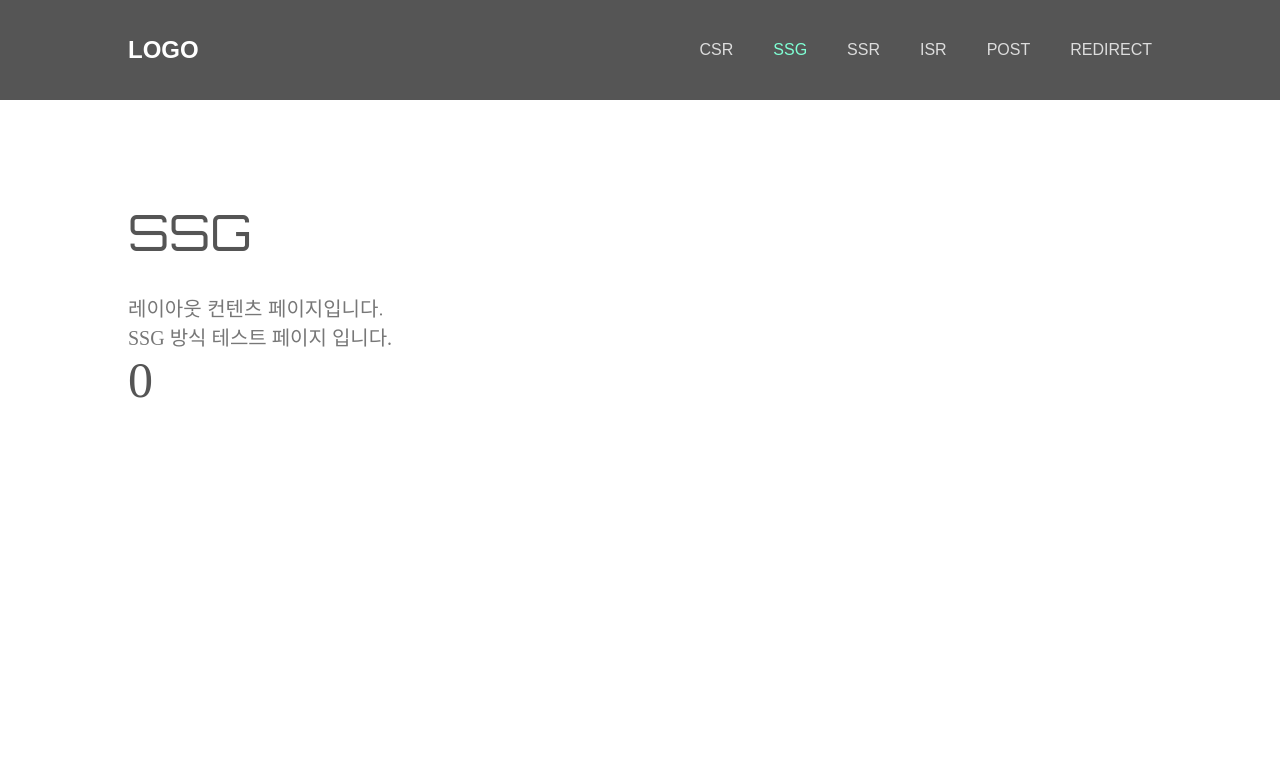
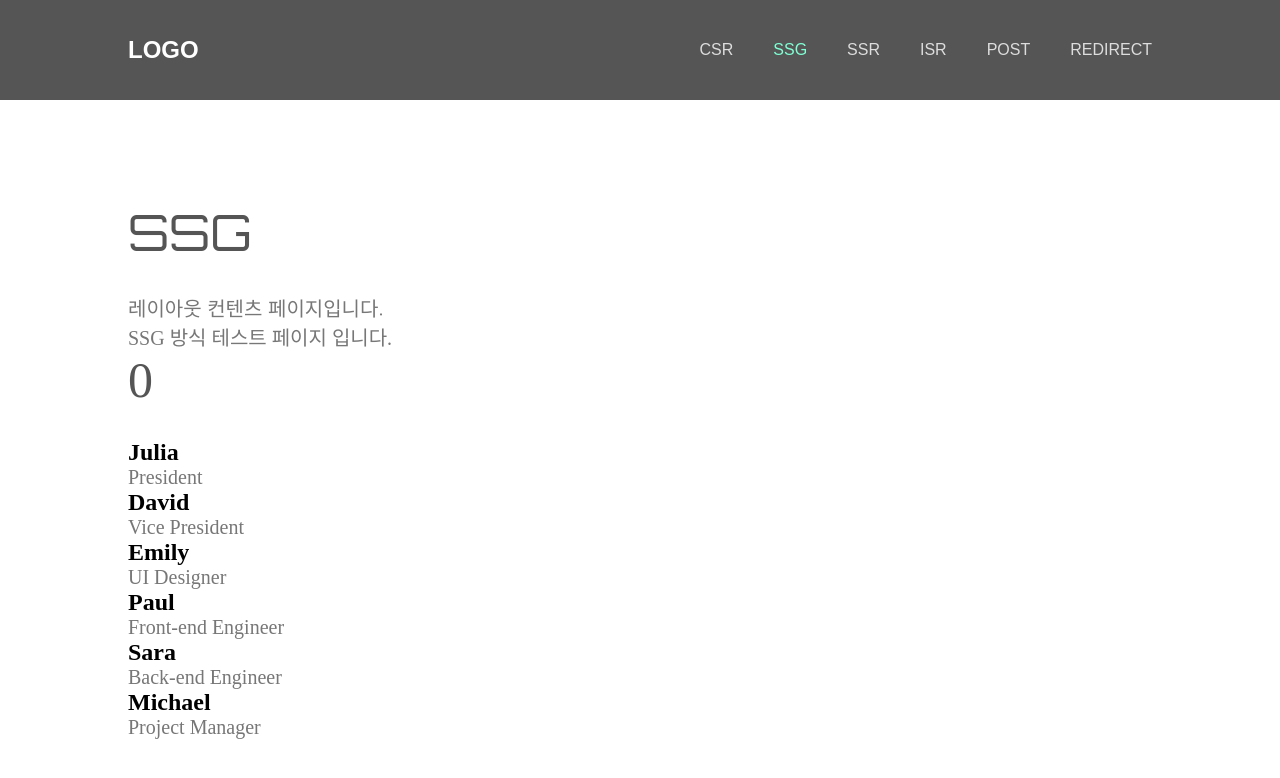
Before and after one commit to wknowpark797/next-basic, a Next.js app: page /ssg in a window 1280 px wide. Shown: the top 778 px of the page. Built offline with nearby package versions, Linux system fonts and the light colour scheme.

Commit message:
SSG 방식으로 members 데이터 가져오기

```diff
--- a/pages/ssg.jsx
+++ b/pages/ssg.jsx
@@ -1,4 +1,5 @@
 import SubLayout from '@/components/SubLayout';
+import data from '@/public/members.json';
 
 function Ssg(props) {
 	return (
@@ -17,6 +18,15 @@
 
 				-> 일정 시간마다 바뀌길 원한다면 ISR (일정 시간마다 빌드)
 			*/}
+
+			{props.members.map((member, idx) => {
+				return (
+					<article key={idx}>
+						<h2>{member.name}</h2>
+						<p>{member.position}</p>
+					</article>
+				);
+			})}
 		</SubLayout>
 	);
 }
@@ -25,7 +35,7 @@
 	console.log('ssg');
 
 	return {
-		props: { now: performance.now() },
+		props: { now: performance.now(), members: data.members },
 	};
 }
 
--- /dev/null
+++ b/public/members.json
@@ -0,0 +1,34 @@
+{
+  "members": [
+    {
+      "name": "Julia",
+      "position": "President",
+      "pic": "member1.jpg"
+    },
+    {
+      "name": "David",
+      "position": "Vice President",
+      "pic": "member2.jpg"
+    },
+    {
+      "name": "Emily",
+      "position": "UI Designer",
+      "pic": "member3.jpg"
+    },
+    {
+      "name": "Paul",
+      "position": "Front-end Engineer",
+      "pic": "member4.jpg"
+    },
+    {
+      "name": "Sara",
+      "position": "Back-end Engineer",
+      "pic": "member5.jpg"
+    },
+    {
+      "name": "Michael",
+      "position": "Project Manager",
+      "pic": "member6.jpg"
+    }
+  ]
+}
```
